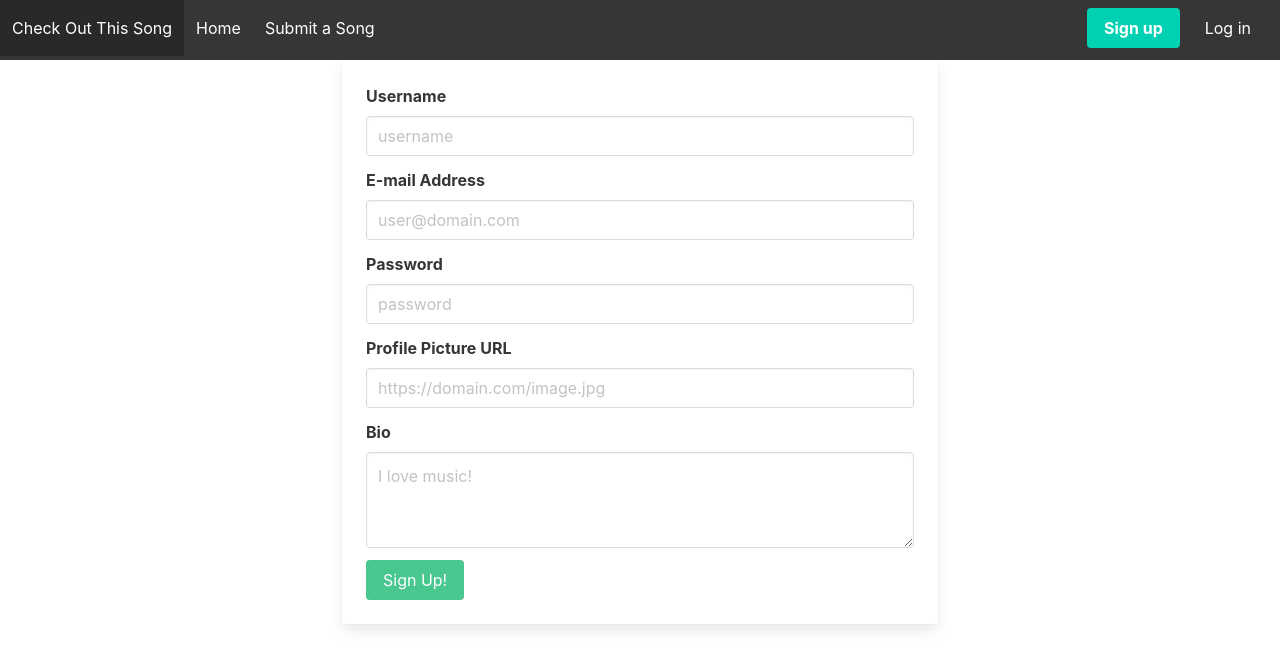
After one commit to dixls/check-out-this-song, a Flask app: page /signup in a window 1280 px wide. The commit adds this page. Shown: the top 669 px of the page. Run offline with Flask 2, Linux system fonts and the light colour scheme; some libraries are stand-ins or nearby versions.

Commit message:
made signup logic with light error handling

```diff
--- a/app/forms.py
+++ b/app/forms.py
@@ -1,7 +1,7 @@
 from flask import Flask
 from flask_wtf import FlaskForm
 from wtforms import StringField, PasswordField, TextAreaField, BooleanField, HiddenField
-from wtforms.validators import DataRequired, Length, URL
+from wtforms.validators import Length, URL, InputRequired, Optional
 from wtforms_validators import AlphaNumeric
 
 
@@ -11,28 +11,28 @@ class SignupForm(FlaskForm):
     username = StringField(
         "Username",
         validators=[
-            DataRequired(),
+            InputRequired(),
             AlphaNumeric(message="username can only contain letters and numbers"),
         ],
     )
-    email = StringField("E-mail Address", validators=[DataRequired()])
-    password = PasswordField("Password", validators=[DataRequired(), Length(min=8)])
+    email = StringField("E-mail Address", validators=[InputRequired()])
+    password = PasswordField("Password", validators=[InputRequired(), Length(min=8)])
     bio = TextAreaField("Bio")
-    avatar = StringField("Profile Picture URL", validators=[URL()])
+    avatar = StringField("Profile Picture URL", validators=[URL(require_tld=True, message="Please use a valid URL"), Optional()])
 
 
 class LoginForm(FlaskForm):
     """Form for existing users to login"""
 
-    username = StringField("Username or E-mail Address", validators=[DataRequired()])
-    password = PasswordField("Password", validators=[DataRequired()])
+    username = StringField("Username or E-mail Address", validators=[InputRequired()])
+    password = PasswordField("Password", validators=[InputRequired()])
     remember = BooleanField("Stay logged in?")
 
 
 class SongSearchForm(FlaskForm):
     """Form to search for songs to post"""
 
-    search = StringField("Search for a song title", validators=[DataRequired()])
+    search = StringField("Search for a song title", validators=[InputRequired()])
 
 
 class SongSelectForm(FlaskForm):
--- a/app/templates/nav.html
+++ b/app/templates/nav.html
@@ -1,4 +1,4 @@
-<nav class="navbar pb-3" role="navigation" aria-label="main navigation">
+<nav class="navbar is-dark pb-1" role="navigation" aria-label="main navigation">
     <div class="navbar-brand">
       <a class="navbar-item" href="/">
         Check Out This Song
@@ -16,13 +16,16 @@
         <a class="navbar-item" href="/">
           Home
         </a>
+        <a href="{{url_for('main.search')}}" class="navbar-item">
+          Submit a Song
+        </a>
       </div>
 
       <div class="navbar-end">
         <div class="navbar-item">
           <div class="buttons">
             {% if current_user.is_authenticated %}
-            <a href="#" class="button is-light">
+            <a href="#" class="navbar-item button is-dark">
               <div class="level">
                 <figure class="image is_24x24 m-1">
                   <img src="{{current_user.avatar}}" alt="">
@@ -32,14 +35,14 @@
                 </span>
               </div>
             </a>
-            <a class="button is-light" href="{{url_for('main.logout')}}">
+            <a class="button navbar-item is-dark" href="{{url_for('main.logout')}}">
               Log out
             </a>
             {% else %}
-            <a class="button is-primary" href="#">
+            <a class="button is-primary" href="{{url_for('main.signup')}}">
               <strong>Sign up</strong>
             </a>
-            <a class="button is-light" href="{{url_for('main.login')}}">
+            <a class="button is-dark" href="{{url_for('main.login')}}">
               Log in
             </a>
             {% endif %}
--- /dev/null
+++ b/app/templates/signup.html
@@ -0,0 +1,51 @@
+{% extends 'base.html' %}
+
+{% block content %}
+<div class="columns is-tablet is-centered">
+    <div class="column is-half">
+        <div class="card">
+            <div class="card-content">
+                <form method="POST">
+                    <div class="field">
+                        {{ form.csrf_token }}
+                        {{ form.username.label(class_="label") }}
+                        {{ form.username(class_="input", placeholder_="username") }}
+                        {% for error in form.username.errors %}
+                        <p class="help is-danger">{{ error }}</p>
+                        {% endfor %}
+                    </div>
+                    <div class="field">
+                        {{ form.email.label(class_="label") }}
+                        {{ form.email(class_="input", placeholder_="user@domain.com") }}
+                        {% for error in form.email.errors %}
+                        <p class="help is-danger">{{ error }}</p>
+                        {% endfor %}
+                    </div>
+                    <div class="field">
+                        {{ form.password.label(class_="label") }}
+                        {{ form.password(class_="input", placeholder_="password") }}
+                        {% for error in form.password.errors %}
+                        <p class="help is-danger">{{ error }}</p>
+                        {% endfor %}
+                    </div>
+                    <div class="field">
+                        {{ form.avatar.label(class_="label") }}
+                        {{ form.avatar(class_="input", placeholder_="https://domain.com/image.jpg") }}
+                        {% for error in form.avatar.errors %}
+                        <p class="help is-danger">{{ error }}</p>
+                        {% endfor %}
+                    </div>
+                    <div class="field">
+                        {{ form.bio.label(class_="label") }}
+                        {{ form.bio(class_="input textarea", rows_="3", placeholder_="I love music!") }}
+                        {% for error in form.bio.errors %}
+                        <p class="help is-danger">{{ error }}</p>
+                        {% endfor %}
+                    </div>
+                    <button type="submit" class="button is-success">Sign Up!</button>
+                </form>
+            </div>
+        </div>
+    </div>
+</div>
+{% endblock %}
--- a/app/views.py
+++ b/app/views.py
@@ -1,3 +1,4 @@
+import email
 from flask import (
     Blueprint,
     render_template,
@@ -11,12 +12,16 @@ from flask import (
 )
 from app.models import User, Song, Post, db
 from app import login_manager
-from flask_login import login_required, login_user, logout_user
+from flask_login import login_required, login_user, logout_user, current_user
 from app.search import YTSearch, LastFMSearch
 from flask import current_app as app
+from sqlalchemy import exc
 import app.forms
 
 main = Blueprint("main", __name__)
+
+login_manager.login_view = "main.login"
+login_manager.login_message_category = "danger"
 
 
 @login_manager.user_loader
@@ -55,6 +60,41 @@ def logout():
     return redirect(url_for(".root"))
 
 
+@main.route("/signup", methods=["GET", "POST"])
+def signup():
+    form = app.forms.SignupForm()
+
+    if form.validate_on_submit():
+        try:
+            if form.avatar.data == '':
+                avatar=None
+            else:
+                avatar=form.avatar.data
+            new_user = User.signup(
+                username=form.username.data,
+                password=form.password.data,
+                email=form.email.data,
+                avatar=avatar,
+                bio=form.bio.data,
+            )
+            db.session.commit()
+            flash("Welcome to Check Out This Song!", "success")
+
+        except exc.IntegrityError as error:
+            if "username" in str(error.orig):
+                flash("That username is already taken!", "danger")
+            if "email" in str(error.orig):
+                flash("An account already exists for that email address please login", "warning")
+
+            return render_template("signup.html", form=form)
+
+        login_user(new_user)
+        return redirect(url_for(".root"))
+
+    else:
+        return render_template("signup.html", form=form)
+
+
 @main.route("/")
 def root():
     db.session.rollback()
@@ -79,6 +119,7 @@ def search():
 
 
 @main.route("/search-results")
+@login_required
 def search_results():
     query = request.args.get("q")
     lfm = LastFMSearch(query)
@@ -92,6 +133,7 @@ def search_results():
 
 
 @main.route("/video-select", methods=["GET", "POST"])
+@login_required
 def video_select():
     match = dict(title="", artist="")
     form = app.forms.SongSelectForm(obj=match)
@@ -112,6 +154,7 @@ def video_select():
 
 
 @main.route("/create-post", methods=["GET", "POST"])
+@login_required
 def create_post():
     new_song = session["new_song"]
     form = app.forms.YTSubmitForm(obj=new_song)
@@ -126,15 +169,14 @@ def create_post():
 
 
 @main.route("/confirm-post", methods=["GET", "POST"])
+@login_required
 def confirm_post():
     post_form = app.forms.PostSubmitForm()
 
     if post_form.validate_on_submit():
         description = post_form.description.data
-        song_id = post_form.song_id.data
         new_song = session["new_song"]
-        user = User.query.get_or_404(1)
-        # placeholder user, add logic to get actual user when users implemented
+        user = User.query.get_or_404(current_user.id)
         session["post_desc"] = description
         return render_template(
             "confirm_post.html", description=description, user=user, song=new_song
@@ -154,7 +196,7 @@ def submit():
         youtube_url=new_song["youtube_url"],
     )
     db.session.add(song)
-    user = User.query.get_or_404(1)
+    user = User.query.get_or_404(current_user.id)
     new_post = Post(song_id=song.id, description=description, user_id=user.id)
     db.session.add(new_post)
     db.session.commit()
```
